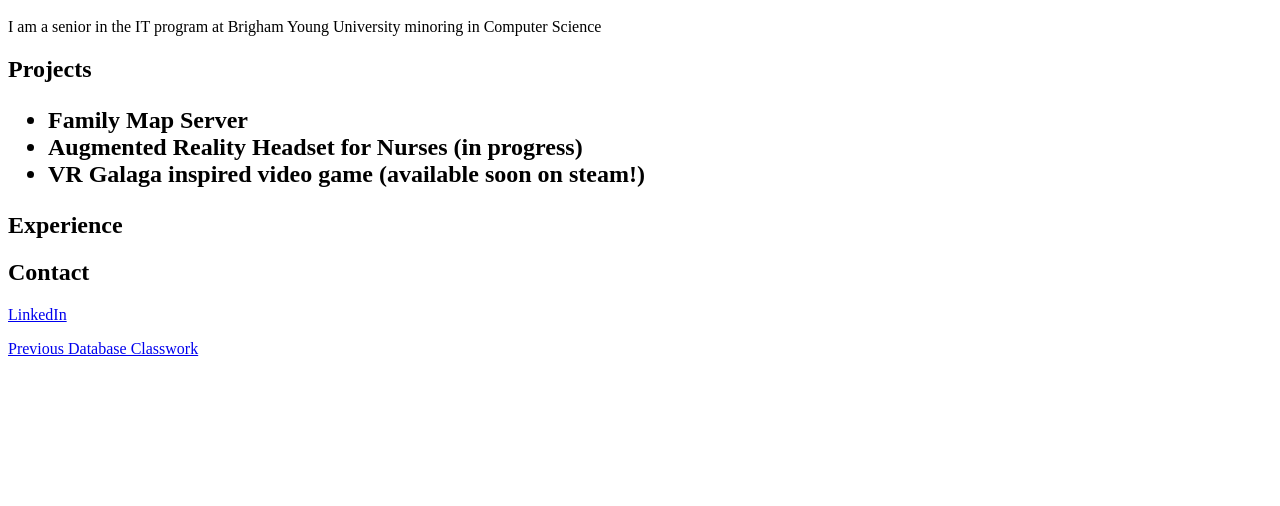
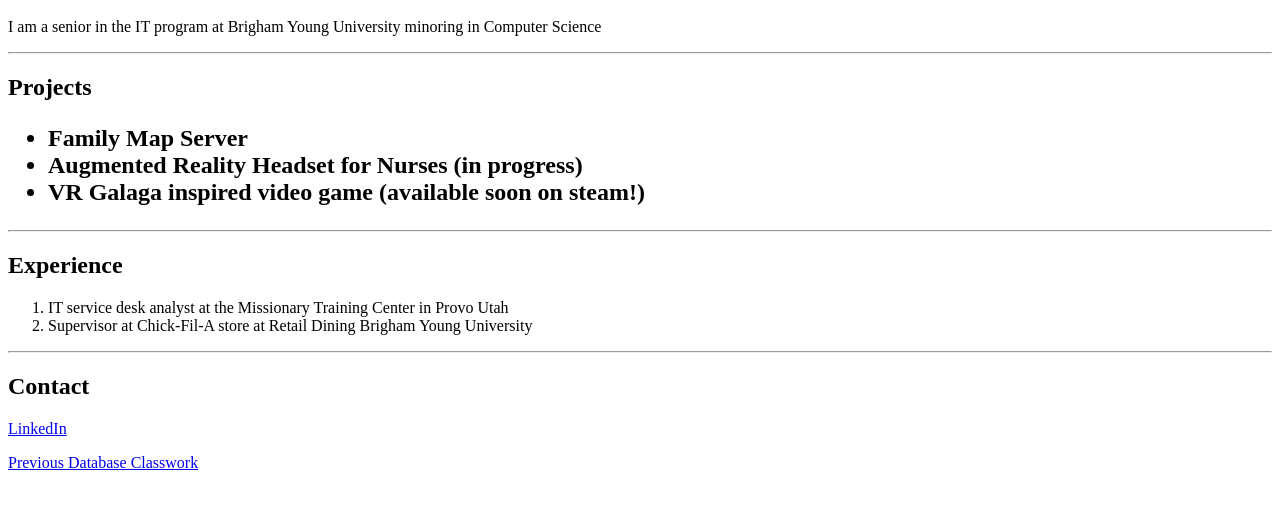
Before and after one commit to jarinbj/portfolio, a plain HTML site: page index.html in a window 1280 px wide. Shown: the part 48-554 px from the top of the page. Drawn offline with Linux system fonts and the light colour scheme.

Commit message:
finished activity4

```diff
--- a/index.html
+++ b/index.html
@@ -5,6 +5,8 @@
 <H1> About Me </H1>
 
 <p> I am a senior in the IT program at Brigham Young University minoring in Computer Science </p>
+
+<hr>
 
 <h2> Projects <h2>
 
@@ -18,7 +20,19 @@
 
 </ul>
 
+<hr>
+
 <h2> Experience </h2>
+
+<ol>
+
+<li>IT service desk analyst at the Missionary Training Center in Provo Utah </li>
+
+<li>Supervisor at Chick-Fil-A store at Retail Dining Brigham Young University</li>
+
+</ol>
+
+<hr>
 
 <H2> Contact </H2>
 
```
